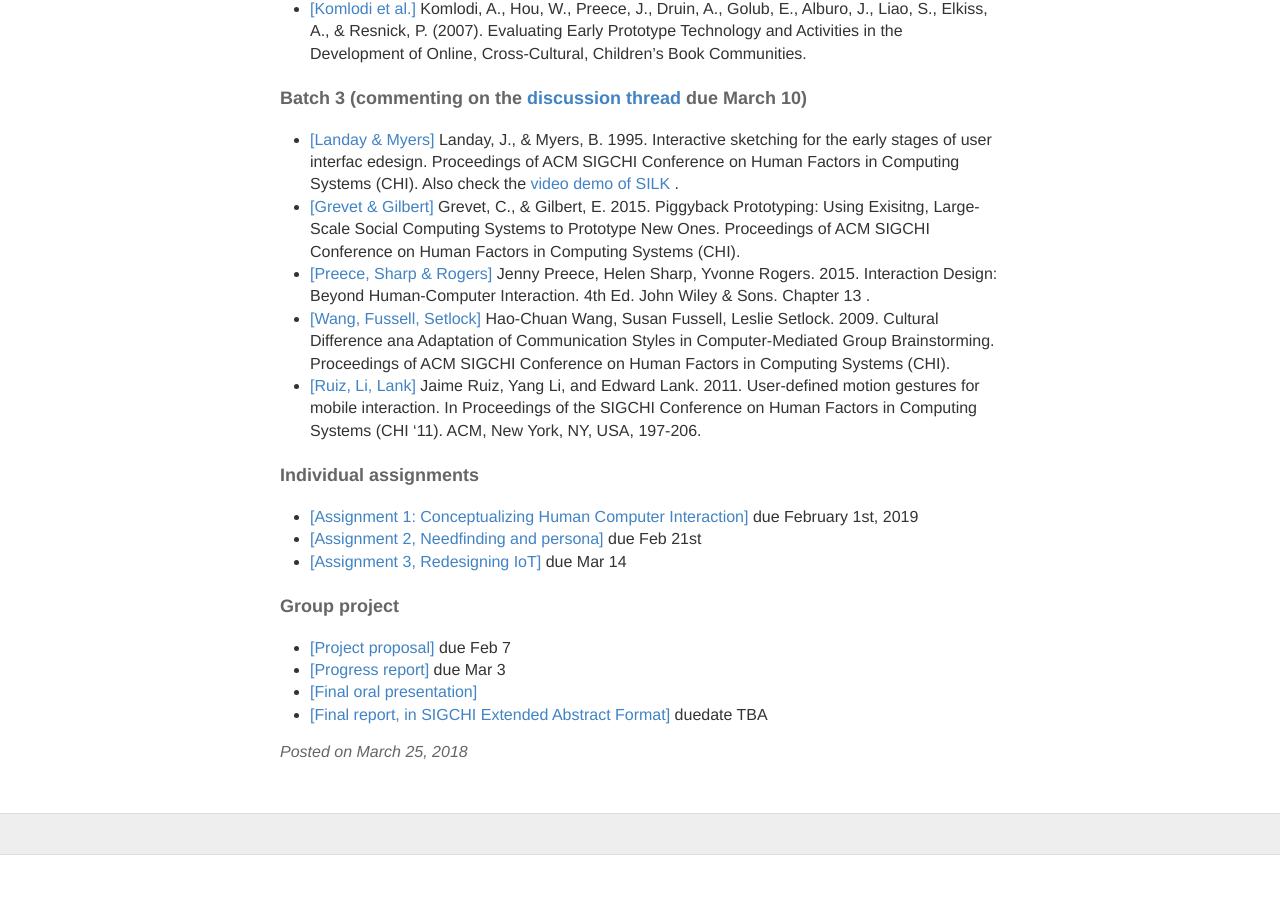
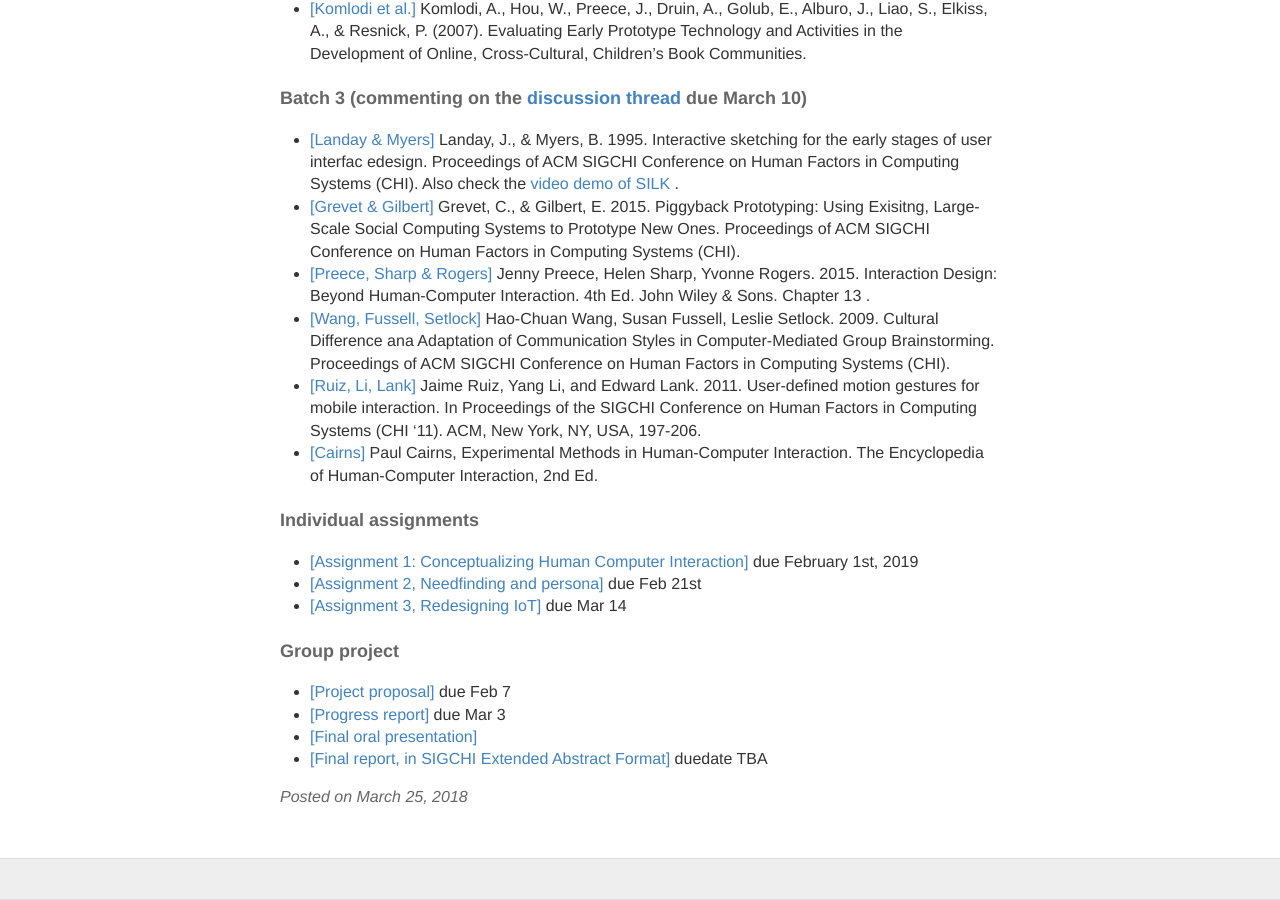
Before and after one commit to hciwang/hciwang.github.io, a Jekyll site: the page built from _posts/2018-3-25-lectures.md, in a window 1280 px wide and 900 px high, scrolled down 3999 px. Built offline with Jekyll 4.4.1, drawn with Linux system fonts in a browser that asks for light colours; before the commit the page ends 4854 px from its top, so only the background shows below that.

Commit message:
Update 2018-3-25-lectures.md

```diff
--- a/_posts/2018-3-25-lectures.md
+++ b/_posts/2018-3-25-lectures.md
@@ -129,6 +129,7 @@ Week 10
 - [[Preece, Sharp & Rogers]](http://www.id-book.com/) Jenny Preece, Helen Sharp, Yvonne Rogers. 2015. Interaction Design: Beyond Human-Computer Interaction. 4th Ed. John Wiley & Sons. Chapter 13 .
 - [[Wang, Fussell, Setlock]](http://www.cs.cornell.edu/~haochuan/manuscripts/WangFussellSetlock_CHI_09.pdf) Hao-Chuan Wang, Susan Fussell, Leslie Setlock. 2009. Cultural Difference ana Adaptation of Communication Styles in Computer-Mediated Group Brainstorming.  Proceedings of ACM SIGCHI Conference on Human Factors in Computing Systems (CHI).
 - [[Ruiz, Li, Lank]](https://canvas.ucdavis.edu/courses/293005/files/folder/Reading?preview=5379851) Jaime Ruiz, Yang Li, and Edward Lank. 2011. User-defined motion gestures for mobile interaction. In Proceedings of the SIGCHI Conference on Human Factors in Computing Systems (CHI '11). ACM, New York, NY, USA, 197-206.
+- [[Cairns]](https://www.interaction-design.org/literature/book/the-encyclopedia-of-human-computer-interaction-2nd-ed/experimental-methods-in-human-computer-interaction) Paul Cairns, Experimental Methods in Human-Computer Interaction. The Encyclopedia of Human-Computer Interaction, 2nd Ed.
 
 
 
```
